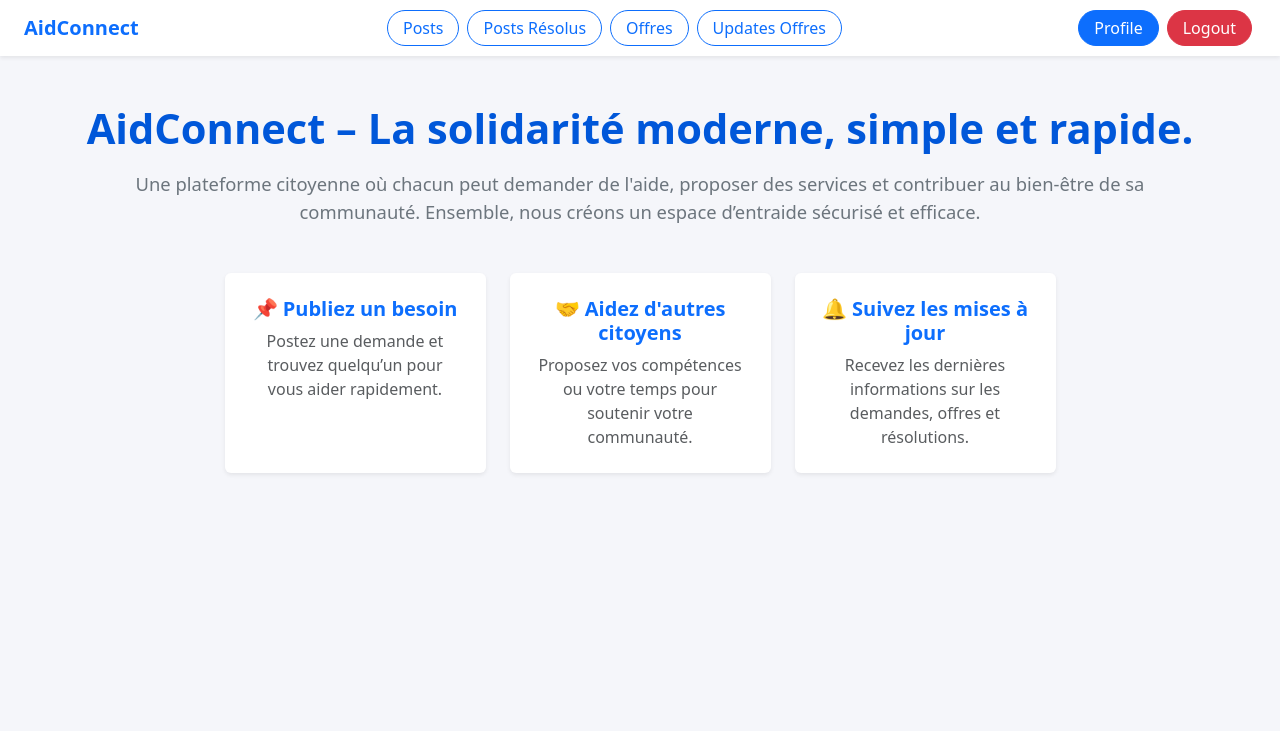
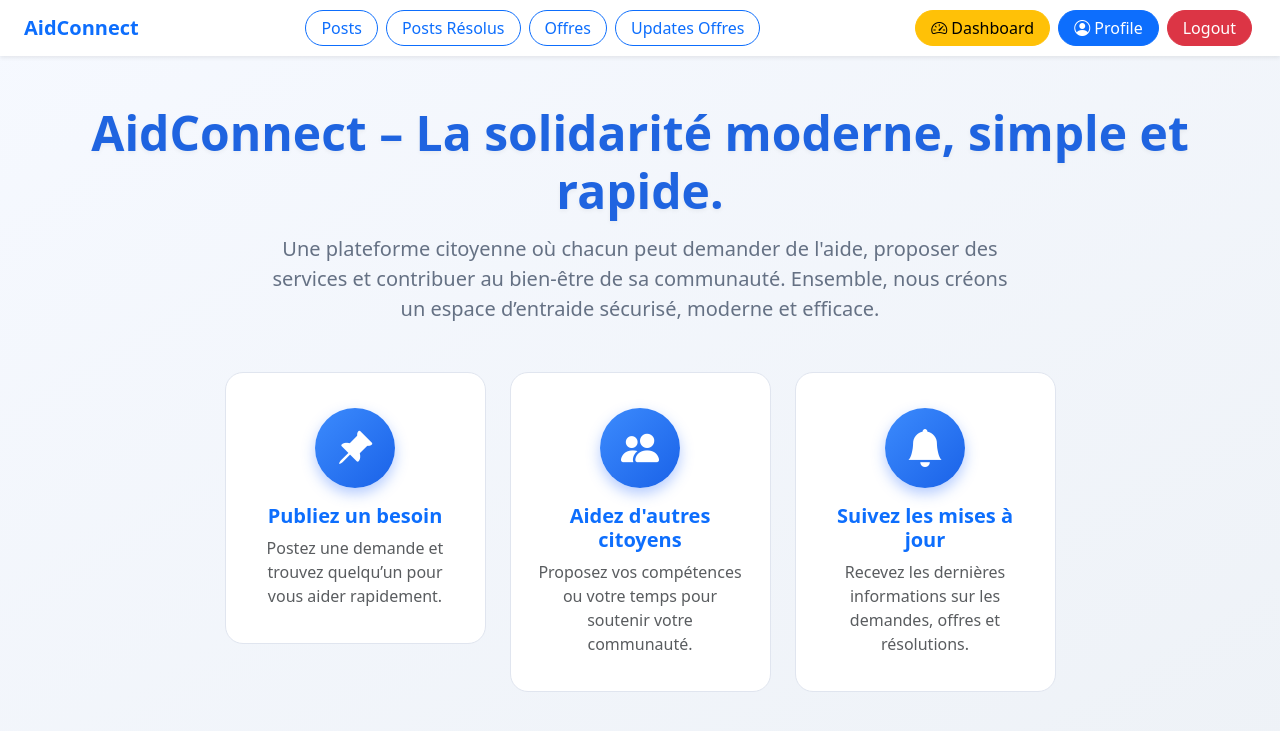
Before and after one commit to YoussefMamlouk25/AidConnect, a PHP site: page /index.php in a window 1280 px wide. Shown: the top 731 px of the page. Run offline with PHP 8.4, Linux system fonts and the light colour scheme; the visitor is signed in with stand-in values (Sample User, id 1).

Commit message:
ken el logged in admin tjih button mtaa dashboard

```diff
--- a/Controller/send_mail.php
+++ b/Controller/send_mail.php
@@ -31,7 +31,7 @@ function sendVerificationEmail($email, $name, $token) {
         $mail->Subject = "Vérifiez votre email - AidConnect";
 
         // ADRESSE ACCESSIBLE PAR AUTRES APPAREILS DU RÉSEAU
-        $serverIP = "10.75.147.103";
+        $serverIP = "192.168.1.196";
         $verifyUrl = "http://".$serverIP."/AidConnect/Controller/verify.php?token=$token";
 
         // HTML EMAIL
--- a/index.php
+++ b/index.php
@@ -7,38 +7,80 @@ session_start();
 <head>
     <meta charset="UTF-8">
     <title>AidConnect</title>
+
     <link href="https://cdn.jsdelivr.net/npm/bootstrap@5.3.3/dist/css/bootstrap.min.css" rel="stylesheet">
+    <link href="https://cdn.jsdelivr.net/npm/bootstrap-icons@1.11.1/font/bootstrap-icons.css" rel="stylesheet">
 
     <style>
         body {
-            background: #f5f6fa;
+            background: linear-gradient(to bottom right, #f6f9ff, #eef2f7);
         }
+
         .navbar-brand {
             font-weight: 600;
         }
+
         .btn-main {
             border-radius: 50px;
             padding: 5px 15px;
         }
 
-        /* Hero Styling */
+        /* Hero Title */
         .hero-title {
-            font-size: 2.6rem;
-            font-weight: 700;
-            color: #0057D9;
+            font-size: 3rem;
+            font-weight: 800;
+            color: #1f64e0;
+            text-shadow: 0 2px 4px rgba(0,0,0,0.05);
+            animation: fadeIn 1s ease-out;
         }
 
         .hero-subtitle {
-            font-size: 1.15rem;
-            color: #6c757d;
+            font-size: 1.25rem;
+            color: #657184;
+            max-width: 760px;
+            margin: 15px auto 0;
+            animation: fadeIn 1.2s ease-out;
         }
 
+        /* Feature Cards */
         .feature-card {
-            transition: 0.2s;
+            background: #ffffff;
+            border-radius: 18px;
+            padding: 35px 25px;
+            border: 1px solid #e0e5ef;
+            transition: all 0.35s ease;
+            cursor: pointer;
         }
+
         .feature-card:hover {
-            transform: translateY(-4px);
-            box-shadow: 0 8px 22px rgba(0,0,0,0.10);
+            transform: translateY(-10px) scale(1.03);
+            box-shadow: 0 18px 36px rgba(0, 0, 0, 0.14);
+            border-color: #b9c6ff;
+        }
+
+        /* Icon Style */
+        .feature-icon {
+            width: 80px;
+            height: 80px;
+            border-radius: 50%;
+            display: flex;
+            align-items: center;
+            justify-content: center;
+            font-size: 38px;
+            color: white;
+            margin: auto;
+        }
+
+        /* Blue gradient for icons */
+        .bg-gradient-primary {
+            background: linear-gradient(135deg, #3c8bfd, #1a62e8);
+            box-shadow: 0 6px 14px rgba(44, 108, 255, 0.35);
+        }
+
+        /* Fade-in Animation */
+        @keyframes fadeIn {
+            from { opacity: 0; transform: translateY(12px); }
+            to { opacity: 1; transform: translateY(0); }
         }
     </style>
 </head>
@@ -61,12 +103,21 @@ session_start();
             <li class="nav-item"><a class="btn btn-outline-primary btn-main mx-1" href="View/frontoffice/showUpdates.php">Updates Offres</a></li>
         </ul>
 
-        <!-- Right Buttons -->
         <div class="d-flex">
             <?php if (isset($_SESSION['user_id'])): ?>
+
+                <!-- ADMIN ONLY BUTTON -->
+                <?php if (isset($_SESSION['role']) && $_SESSION['role'] === 'admin'): ?>
+                    <a href="View/backoffice/users.php" class="btn btn-warning btn-main mx-1">
+                        <i class="bi bi-speedometer2"></i> Dashboard
+                    </a>
+                <?php endif; ?>
+
+                <!-- USER BUTTONS -->
                 <a href="View/frontoffice/profile.php" class="btn btn-primary btn-main mx-1">
                     <i class="bi bi-person-circle"></i> Profile
                 </a>
+
                 <a href="Controller/logout.php" class="btn btn-danger btn-main mx-1">Logout</a>
 
             <?php else: ?>
@@ -80,46 +131,62 @@ session_start();
 
 
 <!-- 🔵 HERO SECTION -->
-<div class="container mt-5">
+<div class="container mt-5 mb-5">
     <div class="text-center">
 
         <h1 class="hero-title">
             AidConnect – La solidarité moderne, simple et rapide.
         </h1>
 
-        <p class="mt-3 hero-subtitle">
+        <p class="hero-subtitle">
             Une plateforme citoyenne où chacun peut demander de l'aide, proposer des services
-            et contribuer au bien-être de sa communauté.
-            Ensemble, nous créons un espace d’entraide sécurisé et efficace.
+            et contribuer au bien-être de sa communauté. Ensemble, nous créons un espace
+            d’entraide sécurisé, moderne et efficace.
         </p>
 
         <!-- Feature Cards -->
         <div class="row mt-5 justify-content-center">
 
-            <div class="col-md-3 mb-3">
-                <div class="p-4 shadow-sm rounded bg-white h-100 feature-card">
-                    <h5 class="text-primary fw-semibold">📌 Publiez un besoin</h5>
-                    <p class="text-muted mb-0">Postez une demande et trouvez quelqu’un pour vous aider rapidement.</p>
+            <!-- Card 1 -->
+            <div class="col-md-3 mb-4">
+                <div class="feature-card text-center">
+                    <div class="feature-icon mb-3 bg-gradient-primary">
+                        <i class="bi bi-pin-angle-fill"></i>
+                    </div>
+                    <h5 class="fw-bold text-primary">Publiez un besoin</h5>
+                    <p class="text-muted mb-0">
+                        Postez une demande et trouvez quelqu’un pour vous aider rapidement.
+                    </p>
                 </div>
             </div>
 
-            <div class="col-md-3 mb-3">
-                <div class="p-4 shadow-sm rounded bg-white h-100 feature-card">
-                    <h5 class="text-primary fw-semibold">🤝 Aidez d'autres citoyens</h5>
-                    <p class="text-muted mb-0">Proposez vos compétences ou votre temps pour soutenir votre communauté.</p>
+            <!-- Card 2 -->
+            <div class="col-md-3 mb-4">
+                <div class="feature-card text-center">
+                    <div class="feature-icon mb-3 bg-gradient-primary">
+                        <i class="bi bi-people-fill"></i>
+                    </div>
+                    <h5 class="fw-bold text-primary">Aidez d'autres citoyens</h5>
+                    <p class="text-muted mb-0">
+                        Proposez vos compétences ou votre temps pour soutenir votre communauté.
+                    </p>
                 </div>
             </div>
 
-            <div class="col-md-3 mb-3">
-                <div class="p-4 shadow-sm rounded bg-white h-100 feature-card">
-                    <h5 class="text-primary fw-semibold">🔔 Suivez les mises à jour</h5>
-                    <p class="text-muted mb-0">Recevez les dernières informations sur les demandes, offres et résolutions.</p>
+            <!-- Card 3 -->
+            <div class="col-md-3 mb-4">
+                <div class="feature-card text-center">
+                    <div class="feature-icon mb-3 bg-gradient-primary">
+                        <i class="bi bi-bell-fill"></i>
+                    </div>
+                    <h5 class="fw-bold text-primary">Suivez les mises à jour</h5>
+                    <p class="text-muted mb-0">
+                        Recevez les dernières informations sur les demandes, offres et résolutions.
+                    </p>
                 </div>
             </div>
 
         </div>
-
-
 
     </div>
 </div>
```
Also changed, not shown: uploads/profile/user_2_1765361523.jpg (added), uploads/profile/user_2_1765361578.jpg (added).
